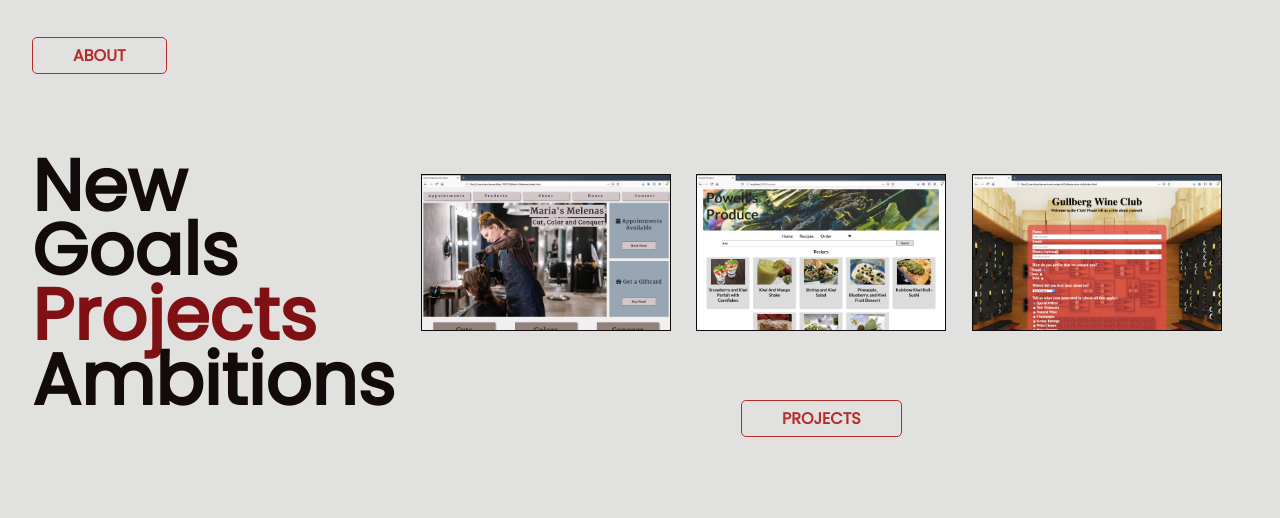
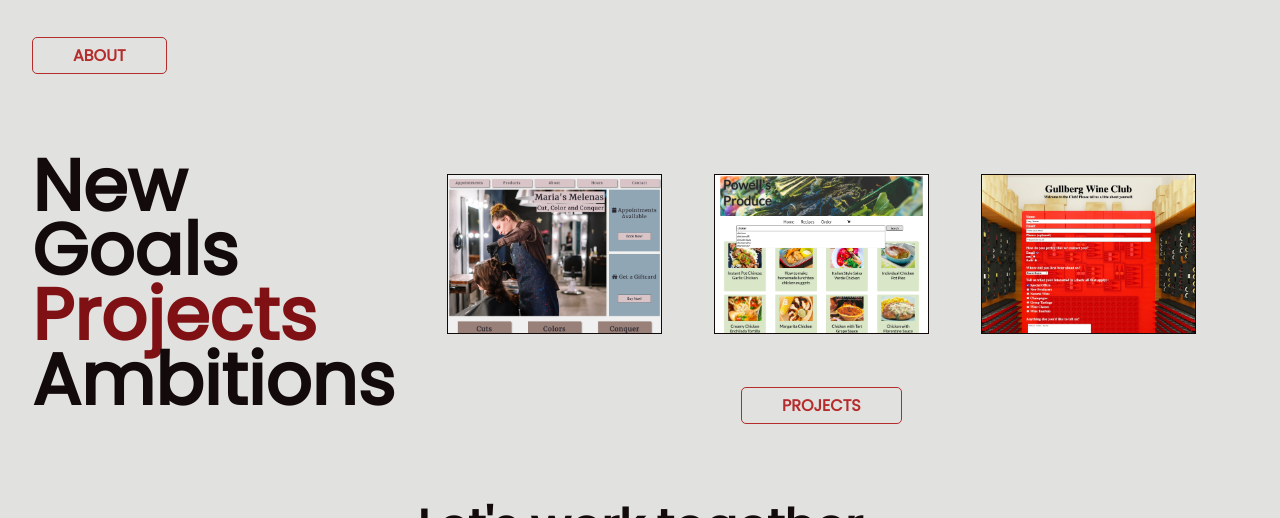
Before and after one commit to CaryTanner/first-portfolio, a website: page dist/index.html in a window 1280 px wide. Shown: the part 1113-1631 px from the top of the page. Drawn offline with Linux system fonts and the light colour scheme.

Commit message:
new project image

```diff
--- a/styles/_project-intro.scss
+++ b/styles/_project-intro.scss
@@ -12,7 +12,7 @@
         width: 100%;
         button {
             @include buttons.main-button;
-            margin: 3rem auto;
+            margin: 2rem auto;
 
           }
     }
@@ -35,7 +35,7 @@
 
 
 .project-thumbnail{
-    width: 250px;
+    height: 160px;
     margin: 1.3rem 0;
     border: 1px solid colors.$main-dark;
   }
```
Also changed, not shown: dist/about.html, dist/images/calc-laptop.jpg (added), dist/images/drum-phone.jpg (added), dist/images/quote-laptop.jpg (added), dist/images/rock-paper-scissors.jpg (deleted), dist/images/rps.jpg (deleted), dist/index.html, dist/projects.html, dist/styles.css.
